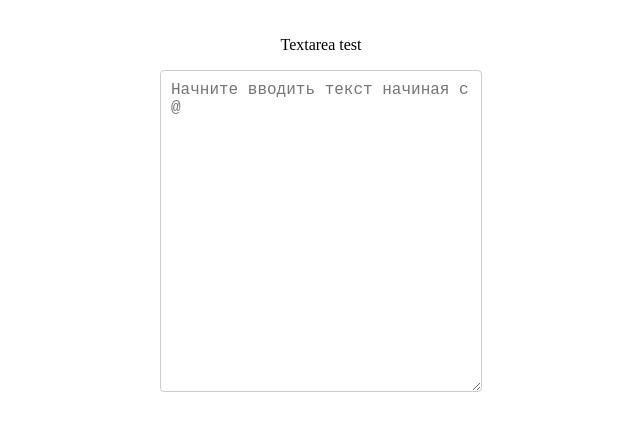
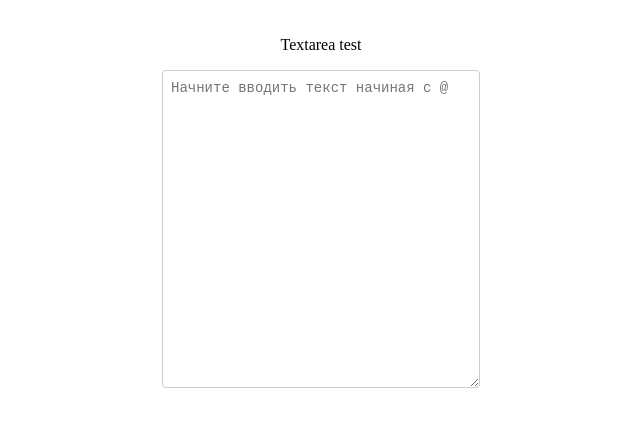
Before and after one commit to Sergey-Kozlov-developer/textarea-test, a React (Vite) app: page / in a window 1280 px wide. Shown: the top 430 px of the page, without its empty margins (319-959 px from the left). Built offline with nearby package versions, Linux system fonts and the light colour scheme.

Commit message:
style: add focus styles for textarea

```diff
--- a/src/components/MentionTextarea/MentionTeaxtarea.module.css
+++ b/src/components/MentionTextarea/MentionTeaxtarea.module.css
@@ -7,12 +7,15 @@
 .textarea {
     width: 400px;
     height: 150px;
-    padding: 10px;
-    font-size: 16px;
+    padding: 8px;
+    font-size: 14px;
+    line-height: 1.4;
+    font-family: monospace;
     border: 1px solid #ccc;
     border-radius: 4px;
+    resize: vertical;
+}
 
-}
 .textarea:focus {
     outline: none;
     border-color: #4a90e2;
--- a/src/components/MentionTextarea/MentionTextarea.tsx
+++ b/src/components/MentionTextarea/MentionTextarea.tsx
@@ -1,32 +1,46 @@
 import styles from './MentionTeaxtarea.module.css'
 import {useMention} from "../../hooks/useMention.ts";
+import MentionShow from "../MentionShow/MentionShow.tsx";
 
 
 const MentionTextarea = () => {
 
-    const {text, show, searchQuery, handleChangeText} = useMention();
+    const {
+        text,
+        show,
+        textareaRef,
+        setShow,
+        position,
+        insertMention,
+        selectedIndex,
+        setSelectedIndex,
+        handleKeyDown,
+        filteredUsers,
+        handleChangeText
+    } = useMention();
 
     return (
         <div className={styles.container}>
             <p>Textarea test</p>
             <textarea
+                ref={textareaRef}
                 className={styles.textarea}
                 value={text}
                 onChange={handleChangeText}
+                onKeyDown={handleKeyDown}
+                onBlur={() => setShow(false)}
                 style={{width: '300px', height: '300px'}}
                 placeholder="Начните вводить текст начиная с @"
             />
             {show && (
-                <div style={{
-                    position: "absolute",
-                    background: "white",
-                    border: "1px solid #ccc",
-                    padding: 8,
-                    top: 100,
-                    left: 20
-                }}>
-                    Ищем: {searchQuery}
-                </div>
+                <MentionShow
+                    users={filteredUsers}
+                    selectedIndex={selectedIndex}
+                    position={position}
+                    onSelect={insertMention}
+                    onMouseEnter={setSelectedIndex}
+                    onClose={() => setShow(false)}
+                />
             )}
 
 
--- a/src/hooks/useMention.ts
+++ b/src/hooks/useMention.ts
@@ -137,6 +137,7 @@ export const useMention = () => {
         filteredUsers,
         position,
         textareaRef,
+        selectedIndex,
         handleChangeText,
         handleKeyDown,
         insertMention,
```
